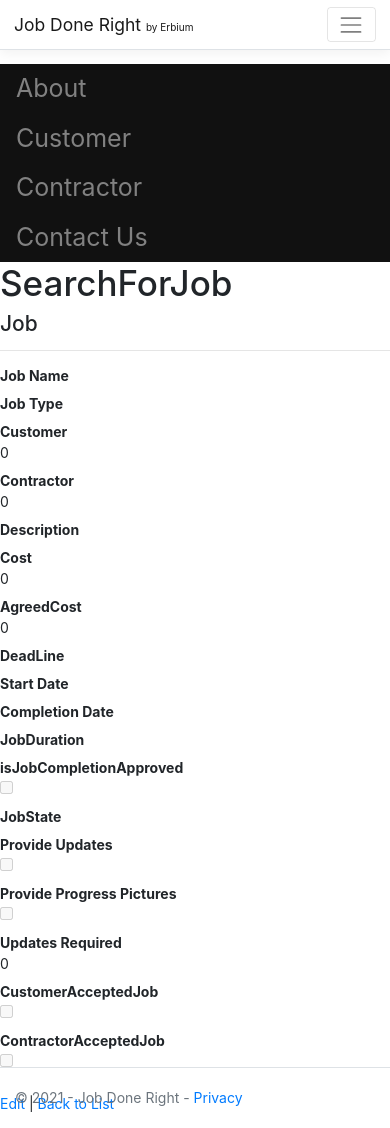
After one commit to GRy82/ErbiumCapstoneRepo, an ASP.NET Core app: template ErbiumCapstone/Views/Contractors/SearchForJob.cshtml in a window 390 px wide. The commit adds this page. Run offline with ASP.NET Core 8, Linux system fonts and the light colour scheme; the template is opened without the code that fills it, so the values that code supplies are empty; some libraries are stand-ins or nearby versions.

Commit message:
css possibility

```diff
--- /dev/null
+++ b/ErbiumCapstone/Views/Contractors/SearchForJob.cshtml
@@ -0,0 +1,126 @@
+@model ErbiumCapstone.Models.Job
+
+@{
+    ViewData["Title"] = "SearchForJob";
+}
+
+<h1>SearchForJob</h1>
+
+<div>
+    <h4>Job</h4>
+    <hr />
+    <dl class="row">
+        <dt class = "col-sm-2">
+            @Html.DisplayNameFor(model => model.JobName)
+        </dt>
+        <dd class = "col-sm-10">
+            @Html.DisplayFor(model => model.JobName)
+        </dd>
+        <dt class = "col-sm-2">
+            @Html.DisplayNameFor(model => model.JobType)
+        </dt>
+        <dd class = "col-sm-10">
+            @Html.DisplayFor(model => model.JobType)
+        </dd>
+        <dt class = "col-sm-2">
+            @Html.DisplayNameFor(model => model.Customer)
+        </dt>
+        <dd class = "col-sm-10">
+            @Html.DisplayFor(model => model.Customer.CustomerId)
+        </dd>
+        <dt class = "col-sm-2">
+            @Html.DisplayNameFor(model => model.Contractor)
+        </dt>
+        <dd class = "col-sm-10">
+            @Html.DisplayFor(model => model.Contractor.ContractorId)
+        </dd>
+        <dt class = "col-sm-2">
+            @Html.DisplayNameFor(model => model.Description)
+        </dt>
+        <dd class = "col-sm-10">
+            @Html.DisplayFor(model => model.Description)
+        </dd>
+        <dt class = "col-sm-2">
+            @Html.DisplayNameFor(model => model.ProposedCost)
+        </dt>
+        <dd class = "col-sm-10">
+            @Html.DisplayFor(model => model.ProposedCost)
+        </dd>
+        <dt class = "col-sm-2">
+            @Html.DisplayNameFor(model => model.AgreedCost)
+        </dt>
+        <dd class = "col-sm-10">
+            @Html.DisplayFor(model => model.AgreedCost)
+        </dd>
+        <dt class = "col-sm-2">
+            @Html.DisplayNameFor(model => model.DeadLine)
+        </dt>
+        <dd class = "col-sm-10">
+            @Html.DisplayFor(model => model.DeadLine)
+        </dd>
+        <dt class = "col-sm-2">
+            @Html.DisplayNameFor(model => model.JobStart)
+        </dt>
+        <dd class = "col-sm-10">
+            @Html.DisplayFor(model => model.JobStart)
+        </dd>
+        <dt class = "col-sm-2">
+            @Html.DisplayNameFor(model => model.JobCompletion)
+        </dt>
+        <dd class = "col-sm-10">
+            @Html.DisplayFor(model => model.JobCompletion)
+        </dd>
+        <dt class = "col-sm-2">
+            @Html.DisplayNameFor(model => model.JobDuration)
+        </dt>
+        <dd class = "col-sm-10">
+            @Html.DisplayFor(model => model.JobDuration)
+        </dd>
+        <dt class = "col-sm-2">
+            @Html.DisplayNameFor(model => model.isJobCompletionApproved)
+        </dt>
+        <dd class = "col-sm-10">
+            @Html.DisplayFor(model => model.isJobCompletionApproved)
+        </dd>
+        <dt class = "col-sm-2">
+            @Html.DisplayNameFor(model => model.JobState)
+        </dt>
+        <dd class = "col-sm-10">
+            @Html.DisplayFor(model => model.JobState)
+        </dd>
+        <dt class = "col-sm-2">
+            @Html.DisplayNameFor(model => model.ProvideUpdates)
+        </dt>
+        <dd class = "col-sm-10">
+            @Html.DisplayFor(model => model.ProvideUpdates)
+        </dd>
+        <dt class = "col-sm-2">
+            @Html.DisplayNameFor(model => model.ProvidePix)
+        </dt>
+        <dd class = "col-sm-10">
+            @Html.DisplayFor(model => model.ProvidePix)
+        </dd>
+        <dt class = "col-sm-2">
+            @Html.DisplayNameFor(model => model.NumberOfUpdates)
+        </dt>
+        <dd class = "col-sm-10">
+            @Html.DisplayFor(model => model.NumberOfUpdates)
+        </dd>
+        <dt class = "col-sm-2">
+            @Html.DisplayNameFor(model => model.CustomerAcceptedJob)
+        </dt>
+        <dd class = "col-sm-10">
+            @Html.DisplayFor(model => model.CustomerAcceptedJob)
+        </dd>
+        <dt class = "col-sm-2">
+            @Html.DisplayNameFor(model => model.ContractorAcceptedJob)
+        </dt>
+        <dd class = "col-sm-10">
+            @Html.DisplayFor(model => model.ContractorAcceptedJob)
+        </dd>
+    </dl>
+</div>
+<div>
+    <a asp-action="Edit" asp-route-id="@Model.JobId">Edit</a> |
+    <a asp-action="Index">Back to List</a>
+</div>
--- a/ErbiumCapstone/Views/Shared/_Layout.cshtml
+++ b/ErbiumCapstone/Views/Shared/_Layout.cshtml
@@ -9,8 +9,8 @@
 
 </head>
 <body>
+        <div>
             <header>
-
                 <nav class="navbar navbar-expand-sm navbar-toggleable-sm navbar-light bg-white border-bottom box-shadow mb-3">
                     <div class="container">
                         <a class="navbar-brand" asp-area="" asp-controller="Home" asp-action="Index">Job Done Right <font size="1">by Erbium</font></a>
@@ -35,16 +35,18 @@
                     </div>
                 </nav>
             </header>
-
-    <div class="container">
-        <main role="main" class="pb-3">
-            @RenderBody()
-        </main>
-        <div class="sidenav">
+            <div style="align-items:stretch;" class="row">
+                <div  class="col-md-2 sidenav">
                     <a href="#">About</a>
                     <a href="#">Customer</a>
                     <a href="#">Contractor</a>
                     <a href="#">Contact Us</a>
+                </div>
+                <div class="col-md-10 container">
+                    <main role="main" class="pb-3">
+                        @RenderBody()
+                    </main>
+                </div>
             </div>
         </div>
 
--- a/ErbiumCapstone/wwwroot/css/site.css
+++ b/ErbiumCapstone/wwwroot/css/site.css
@@ -72,15 +72,15 @@ body {
 
 /* The sidebar menu */
 .sidenav {
-    height: 100%; /* Full-height: remove this if you want "auto" height */
-    width: 160px; /* Set the width of the sidebar */
+    height: auto; /* Full-height: remove this if you want "auto" height */
+    width: auto; /* Set the width of the sidebar */
     position: fixed; /* Fixed Sidebar (stay in place on scroll) */
     z-index: 1; /* Stay on top */
     top: 0; /* Stay at the top */
     left: 0;
     background-color: #111; /* Black */
     overflow-x: hidden; /* Disable horizontal scroll */
-    padding-top: 20px;
+    padding-top: 0px;
 }
 
     /* The navigation menu links */
@@ -106,7 +106,7 @@ body {
 /* On smaller screens, where height is less than 450px, change the style of the sidebar (less padding and a smaller font size) */
 @media screen and (max-height: 450px) {
     .sidenav {
-        padding-top: 15px;
+        padding-top: 5px;
     }
 
         .sidenav a {
```
Lines whose indentation alone changed are shown as unchanged.
